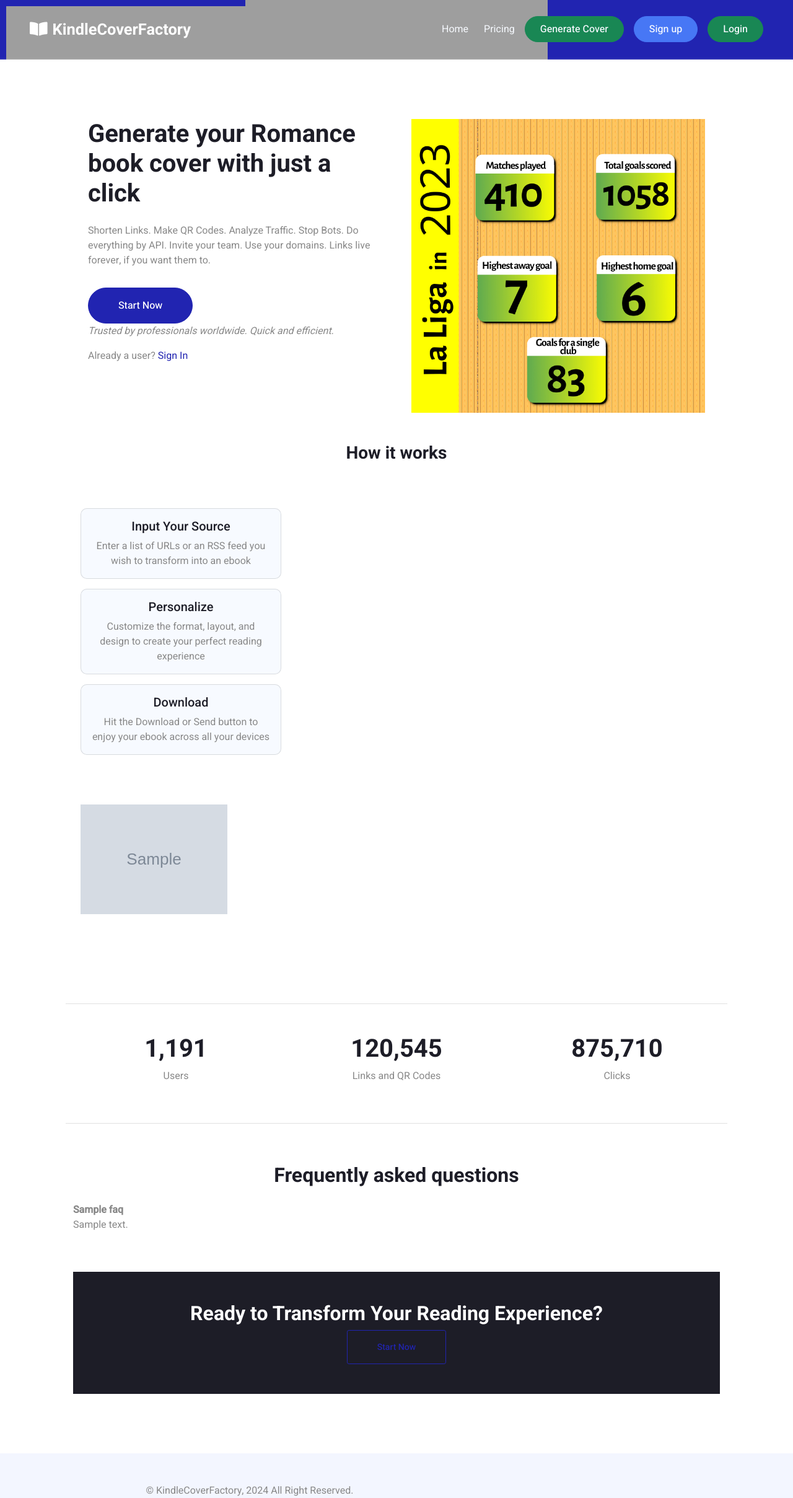
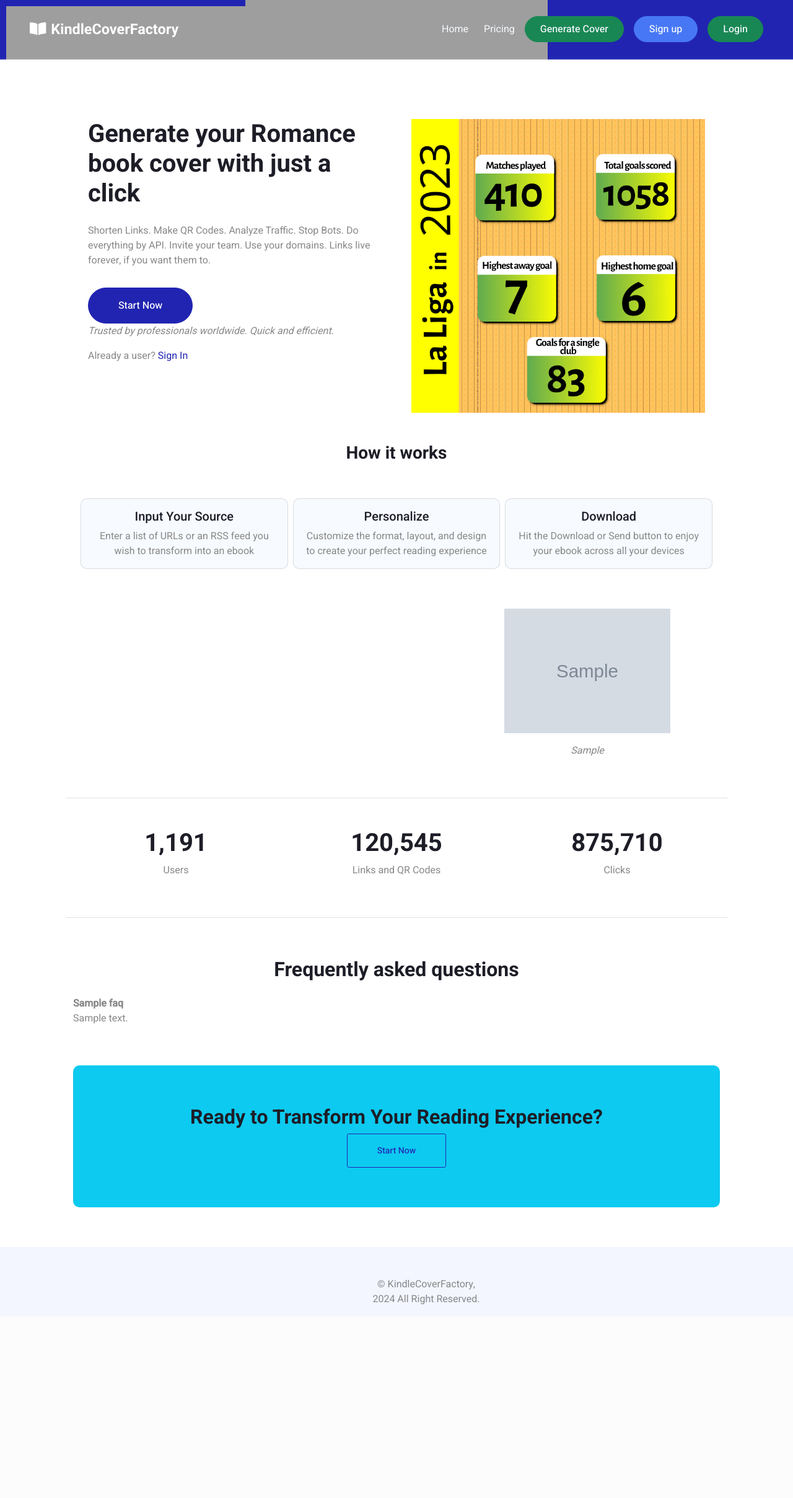
Before and after one commit to Dexteritymedia/Ai_bookcover_generator, a Django app: page / in a window 1280 px wide. Shown: the whole page at 62% size. After the commit the page ends 2105 px from the top, so only its background shows below. Run offline with Django 4.2, Linux system fonts and the light colour scheme; tables that the repository leaves empty hold one stand-in row (values such as "Sample post"); grey boxes marked "Sample" are stand-in pictures; some libraries are stand-ins or nearby versions; grey boxes are pictures that could not be loaded.

Commit message:
Added slider

```diff
--- a/app/admin.py
+++ b/app/admin.py
@@ -21,7 +21,7 @@
 """
 
 class HomePageAdmin(admin.ModelAdmin):
-    list_display = ['id', 'book_cover_img', 'cover_num']
+    list_display = ['__str__', 'book_cover_img', 'cover_num']
 
 admin.site.register(Payment)
 admin.site.register(CustomerPayment)
--- a/app/models.py
+++ b/app/models.py
@@ -18,8 +18,11 @@
     prompt = models.TextField()
     cover_num = models.PositiveIntegerField()
 
+    class Meta:
+        verbose_name_plural = 'Homepage'
+
     def __str__(self):
-        return str(self.id)
+        return f'{self.prompt[:50]}...'
 
     def book_cover_img(self):
         if self.book_cover:
@@ -30,10 +33,15 @@
 
     def save(self, *args, **kwargs):
         import urllib, os
+        if self.book_cover == '':
 
-        url = 'https://replicate.delivery/mgxm/59d9390c-b415-47e0-a907-f81b0d9920f1/187400315-87a90ac9-d231-45d6-b377-38702bd1838f.jpg'
-        result = urllib.request.urlretrieve(url)
-        self.book_cover.save(os.path.basename(url), File(open(result[0], 'rb')), save=False)
+            #url = 'https://replicate.delivery/mgxm/59d9390c-b415-47e0-a907-f81b0d9920f1/187400315-87a90ac9-d231-45d6-b377-38702bd1838f.jpg'
+            #url = 'https://tjzk.replicate.delivery/models_models_cover_image/61004930-fb88-4e09-9bd4-74fd8b4aa677/sdxl_cover.png'
+            #url = 'https://replicate.delivery/pbxt/sWeZFZou6v3CPKuoJbqX46ugPaHT1DcsWYx0srPmGrMOCPYIA/out-0.png'
+            url = 'https://replicate.delivery/pbxt/Lca3IEjcKoJBBVS6ajROkK37sDzPsmjYxIcFzxPZp65wZzTE/out-0.png'
+            result = urllib.request.urlretrieve(url)
+            print(result)
+            self.book_cover.save(os.path.basename(url), File(open(result[0], 'rb')), save=False)
         super(HomePage, self).save(*args, **kwargs)
 
 
--- a/app/templates/app/base.html
+++ b/app/templates/app/base.html
@@ -23,6 +23,9 @@
     <!-- Icon Font Stylesheet -->
     <link href="https://cdnjs.cloudflare.com/ajax/libs/font-awesome/5.10.0/css/all.min.css" rel="stylesheet">
     <link href="https://cdn.jsdelivr.net/npm/bootstrap-icons@1.4.1/font/bootstrap-icons.css" rel="stylesheet">
+	<link rel="stylesheet" type="text/css" href="//cdn.jsdelivr.net/npm/slick-carousel@1.8.1/slick/slick.css"/>
+    <link rel="stylesheet" type="text/css" href="https://cdn.jsdelivr.net/npm/slick-carousel@1.8.1/slick/slick-theme.css"/>
+
 
     <!-- Libraries Stylesheet -->
     <link href="{% static 'css/seo/css/animate.min.css' %}" rel="stylesheet">
@@ -34,6 +37,7 @@
 
     <!-- Template Stylesheet -->
     <link href="{% static 'css/seo/css/style.css' %}" rel="stylesheet">
+	{% block css %}{% endblock css %}
 </head>
 
 <body>
@@ -75,13 +79,13 @@
     </div>
 
 			<div class="container">
-                <div class="copyright">
+
                     <div class="row">
-                        <div class="col-md-6 text-center mb-3 m-5 mb-md-0">
-                            &copy; KindleCoverFactory<a class="border-bottom mb-4" href="/"></a>, {% now 'Y' %} All Right Reserved.
+                        <div class="col-12 text-center mb-3 m-5 mb-md-0">
+                            &copy; KindleCoverFactory<a class="border-bottom mb-4" href="/"></a>, <p>{% now 'Y' %} All Right Reserved.</p>
                         </div>
 					</div>
-				</div>
+
 			</div>
 
     <!-- JavaScript Libraries -->
@@ -113,6 +117,41 @@
     <script src="{% static 'js/seo/js/owl.carousel.min.js' %}"></script>
     <script src="{% static 'js/seo/js/isotope.pkgd.min.js' %}"></script>
     <script src="{% static 'js/seo/js/lightbox.min.js' %}"></script>
+	<script type="text/javascript" src="//code.jquery.com/jquery-1.11.0.min.js"></script>
+    <script type="text/javascript" src="//code.jquery.com/jquery-migrate-1.2.1.min.js"></script>
+    <script type="text/javascript" src="slick/slick.min.js"></script>
+    <script type="text/javascript" src="https://cdn.jsdelivr.net/npm/slick-carousel@1.8.1/slick/slick.min.js"></script>
+
+    <script type="text/javascript">
+		$(document).on('ready', function() {
+
+			$('.img-slider').slick({
+				centerMode: true,
+				centerPadding: '60px',
+				slidesToShow: 3,
+				responsive: [
+					{
+						breakpoint: 768,
+						settings: {
+							arrows: false,
+							centerMode: true,
+							centerPadding: '40px',
+							slidesToShow: 1
+						}
+					},
+					{
+						breakpoint: 480,
+						settings: {
+							arrows: false,
+							centerMode: true,
+							centerPadding: '40px',
+							slidesToShow: 1
+						}
+					}
+				]
+			});
+		});
+    </script>
 
     <!-- Template Javascript -->
     <script src="{% static 'js/seo/js/main.js' %}"></script>
--- a/app/templates/app/home.html
+++ b/app/templates/app/home.html
@@ -1,6 +1,14 @@
 {% extends 'app/base.html' %}
 {% load static %}
 {% block css %}
+<style>
+    #wrapper {
+        position: absolute;
+    }
+	.slick-slide {
+  margin: 0 20px;
+}
+</style>
 {% endblock css %}
 
 {% block content %}
@@ -27,11 +35,10 @@
 <h3 class="text-center my-5">How it works</h3>
 
 <div class="container">
-<div class="row row-cols-1 my-3 row-cols-sm-3 g-4">
-<div class="text-center">
+<div class="row my-3 mb-5 row-cols-1 row-cols-md-3 g-2">
 
   <div class="col">
-    <div class="card bg-light mb-3">
+    <div class="card text-center bg-light mb-3">
       <div class="card-body">
         <h5 class="card-title">Input Your Source</h5>
         <p class="card-text">Enter a list of URLs or an RSS feed you wish to transform into an ebook</p>
@@ -39,7 +46,7 @@
     </div>
   </div>
   <div class="col">
-    <div class="card bg-light mb-3">
+    <div class="card text-center bg-light mb-3">
       <div class="card-body">
         <h5 class="card-title">Personalize</h5>
         <p class="card-text">Customize the format, layout, and design to create your perfect reading experience</p>
@@ -47,17 +54,31 @@
     </div>
   </div>
   <div class="col">
-    <div class="card bg-light mb-3">
+    <div class="card text-center bg-light mb-3">
       <div class="card-body">
         <h5 class="card-title">Download</h5>
         <p class="card-text">Hit the Download or Send button to enjoy your ebook across all your devices</p>
       </div>
     </div>
   </div>
-</div>
+
 </div>
 </div>
 
+
+<div class="img-slider">
+    {% for article in page_contents %}
+
+	<div class="article">
+	{% if article.book_cover %}
+        <img class="img-fluid" src="{{ article.book_cover.url }}" alt="A sample image"/>
+        <p class="fst-italic mt-3 text-center">{{ article.prompt }}</p>
+	{% endif %}
+</div>
+{% endfor %}
+</div>
+
+{% comment %}
 <div id="articles">
     <div class="container">
     <div class="row">
@@ -82,6 +103,7 @@
 </div>
 </div>
 </div>
+{% endcomment %}
 
 <div class="row my-5 text-center">
 <hr class="mb-5">
@@ -115,16 +137,13 @@
 </div>
 {% endif %}
 
-
-<div class="container-xxl  bg-dark">
-	<div class="container-fluid">
-		<div class="row my-5">
-			<div class="col-12 text-center my-5">
-				<h2 class="text-white">Ready to Transform Your Reading Experience?</h2>
-				<a href="{% url 'signup' %}" class="btn btn-outline-primary btn-sm py-sm-3 px-sm-5">Start Now</a>
-			</div>
-		</div>
-	</div>
+<div id="row">
+<div class="card border-0 my-5 text-center bg-info mb-3">
+  <div class="card-body my-5">
+    <h2 class="card-title">Ready to Transform Your Reading Experience?</h2>
+    <p class="card-text"><a href="{% url 'signup' %}" class="btn btn-outline-primary btn-sm py-sm-3 px-sm-5">Start Now</a></p>
+  </div>
+</div>
 </div>
 
 {% endblock content %}
--- a/app/templates/app/partials/navbar.html
+++ b/app/templates/app/partials/navbar.html
@@ -3,7 +3,7 @@
         <div class="container-xxl position-relative p-0">
             <nav class="navbar navbar-expand-lg navbar-light px-4 px-lg-5 py-3 py-lg-0">
                 <a href="/" class="navbar-brand p-0">
-                    <h1 style="font-size: 1.27em;" class="m-0"><i class="fa fa-book-open me-2"></i>{% current_title %}<span class="fs-5"></span></h1>
+                    <h1 style="font-size: 1.17em;" class="m-0"><i class="fa fa-book-open me-2"></i>{% current_title %}<span class="fs-5"></span></h1>
                     <!-- <img src="img/logo.png" alt="Logo"> -->
                 </a>
                 <button class="navbar-toggler" type="button" data-bs-toggle="collapse" data-bs-target="#navbarCollapse">
--- a/app/templates/app/paypal_payment_page.html
+++ b/app/templates/app/paypal_payment_page.html
@@ -25,7 +25,7 @@
 {% for plan, feature in plan_features %}
 
 		<div class="col-lg-4 col-md-6 mb-3" data-wow-delay="0.1s">
-			<div class="service-item d-flex flex-column justify-content-center text-center rounded">
+			<div class="service-item d-flex flex-column justify-content-center text-center rounded border-primary">
 				<h1 class="mb-3">${{ plan.amount|floatformat:2 }}</h1>
 				<h4 class="mb-3">{{ plan.credit }}/{{ plan.plan|title }}</h4>
 				<div>
--- a/app/views.py
+++ b/app/views.py
@@ -37,11 +37,12 @@
     Fetch paginated articles and render them.
     """
     page_number = request.GET.get('page', 1)
-    paginator = Paginator(HomePage.objects.all().order_by('-cover_num'), 1)
+    page_contents = HomePage.objects.all().order_by('-cover_num')
+    paginator = Paginator(page_contents, 1)
     page_obj = paginator.get_page(page_number)
     faqs = FAQ.objects.all
 
-    return render(request, 'app/home.html', {'page_obj': page_obj, 'faqs':faqs})
+    return render(request, 'app/home.html', {'page_contents': page_contents, 'page_obj': page_obj, 'faqs':faqs})
 
 def signup(request):
     if request.method == 'POST':
```
Also changed, not shown: app/utils.py (+12 -0 lines).
